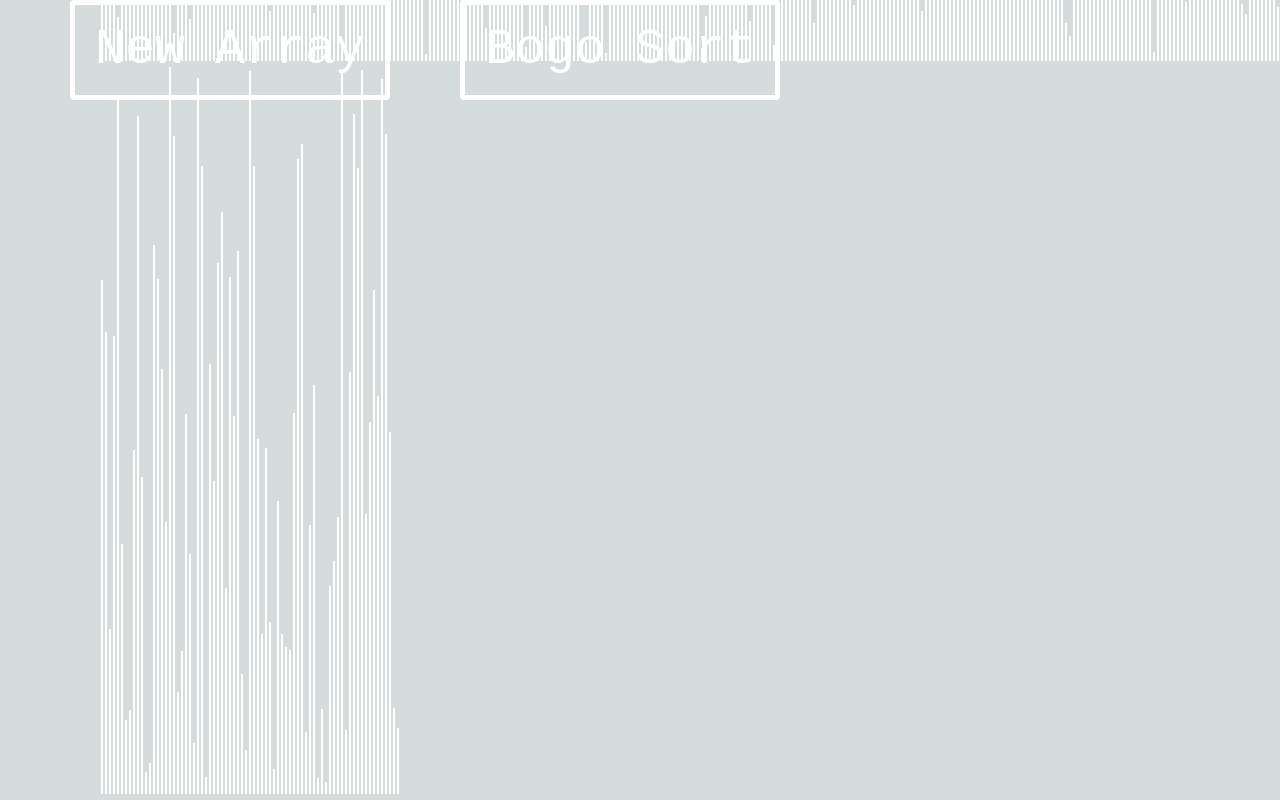
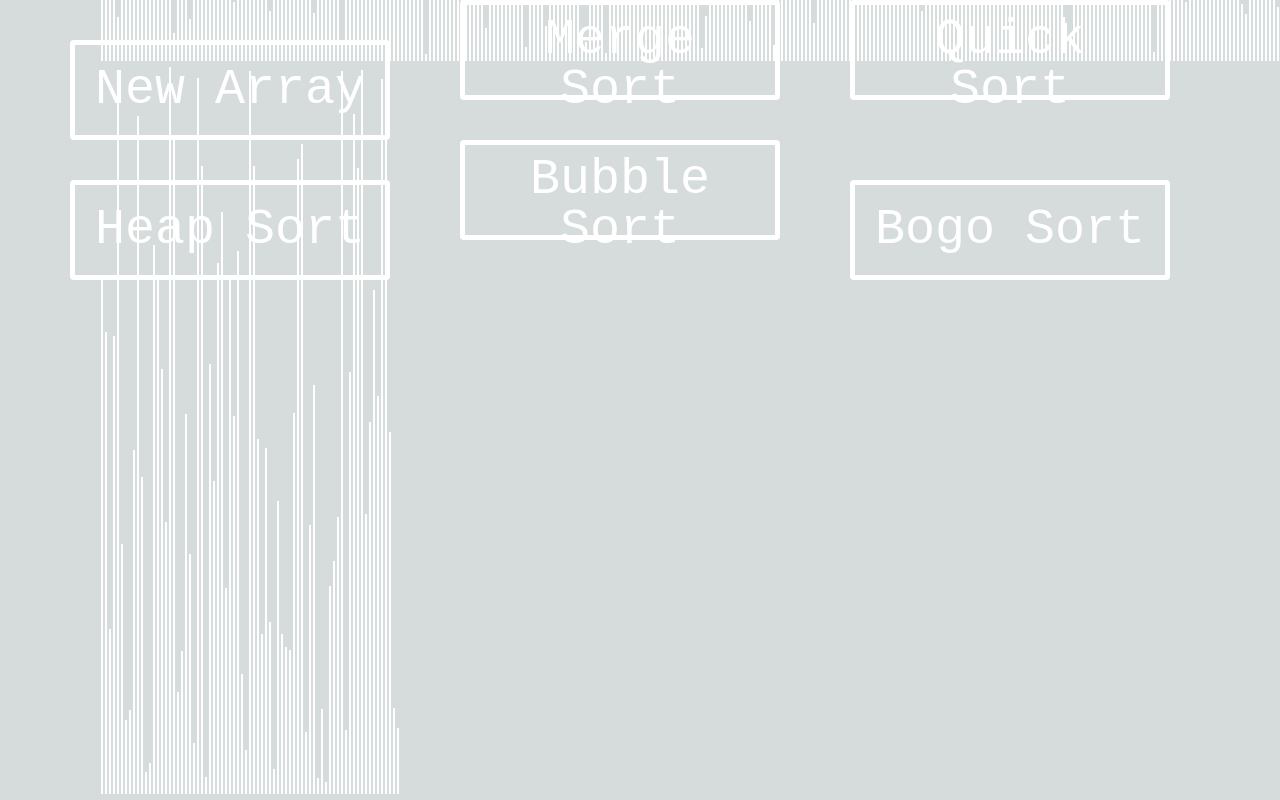
Before and after one commit to KasperTreborg/sortingvisualizer, a Next.js app: page / in a window 1280 px wide. Built offline with nearby package versions, Linux system fonts and the light colour scheme.

Commit message:
Trying to make merge sort

```diff
--- /dev/null
+++ b/app/SortingAlgorithms/SortingAlgorithms.js
@@ -0,0 +1,24 @@
+export const mergeSort = array => {
+
+    if (array.length === 1) return array;
+
+    const middleIdx = Math.floor(array.length / 2);
+    const firstHalf = mergeSort(array.slice(0, middleIdx));
+    const secondHalf = mergeSort(array.slice(middleIdx));
+    const sortedArray = [];
+
+    let i = 0,
+        j = 0;
+
+    while (i < firstHalf.length && j < secondHalf.length) {
+        if (firstHalf[i] < secondHalf[j]) {
+            sortedArray.push(firstHalf[i++]);
+        } else {
+            sortedArray.push(secondHalf[j++]);
+        }
+    }
+
+    while (i < firstHalf.length) sortedArray.push(firstHalf[i++]);
+    while (j < secondHalf.length) sortedArray.push(secondHalf[j++]);
+    return sortedArray;
+};
--- a/app/SortingVisualizer/SortingVisualizer.jsx
+++ b/app/SortingVisualizer/SortingVisualizer.jsx
@@ -24,6 +24,14 @@ export default class SortingVisualizer extends Component{
         }
         this.setState({array});
     }
+
+    mergeSort() {}
+
+    quickSort() {}
+
+    heapSort() {}
+
+    bubbleSort() {}
 
     bogoSort() {
         const array = [];
@@ -58,6 +66,10 @@ export default class SortingVisualizer extends Component{
             <>
             <div className ="banner">
                 <button className="newArray" onClick={() => this.resetArray()}>New Array</button>
+                <button className="newArray" onClick={() => this.mergeSort()}>Merge Sort</button>
+                <button className="newArray" onClick={() => this.quickSort()}>Quick Sort</button>
+                <button className="newArray" onClick={() => this.heapSort()}>Heap Sort</button>
+                <button className="newArray" onClick={() => this.bubbleSort()}>Bubble Sort</button>
                 <button className="newArray" onClick={() => this.bogoSort()}>Bogo Sort</button>
             </div>
             <div className="array-container">
```
